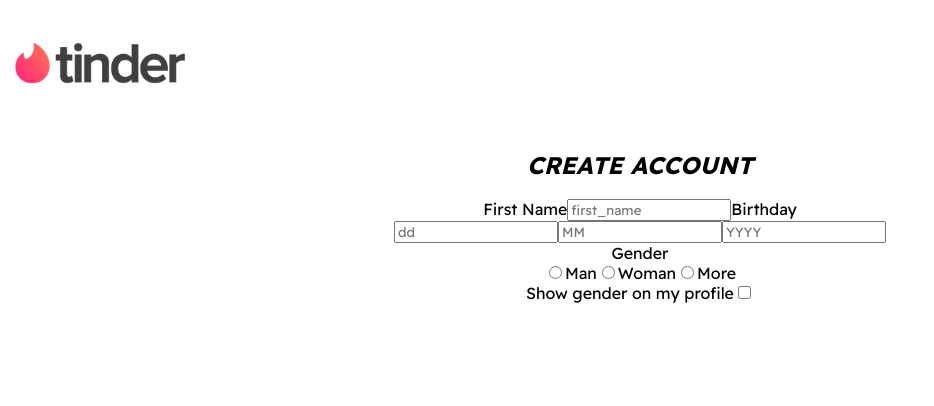
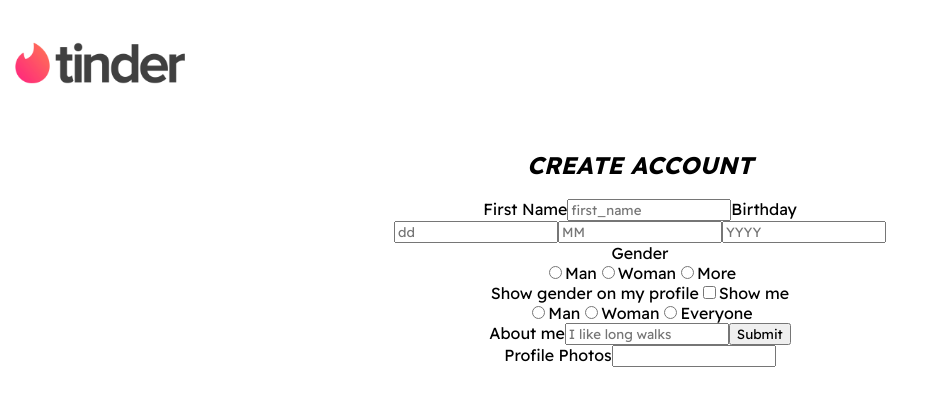
Before and after one commit to s-techlead/tinder-clone, a React (Create React App) app: page /onboarding in a window 1280 px wide. Shown: the top 406 px of the page, without its empty margins (0-934 px from the left). Built offline with nearby package versions, Linux system fonts and the light colour scheme; the HTML template or start-up script is replaced by a standard one.

Commit message:
Onboarding page forms completion

```diff
--- a/src/pages/OnBoarding.js
+++ b/src/pages/OnBoarding.js
@@ -105,6 +105,64 @@
                                 onChange={handleChange}
                                 checked={false}
                         />
+
+                        <label>Show me</label>
+                        <div className="multiple-input-container">
+                        <input
+                                id="man-gender-interest"
+                                type="radio"
+                                name="gender-interest"
+                                value="man"
+                                onChange={handleChange}
+                                checked={false}
+                            />
+                            <label htmlFor="man-gender-interest">Man</label>
+                            <input
+                                id="woman-gender-interest"
+                                type="radio"
+                                name="gender-interest"
+                                value="woman"
+                                onChange={handleChange}
+                                checked={false}
+                            />
+                            <label htmlFor="woman-gender-interest">Woman</label>
+                            <input
+                                id="everyone-gender-interest"
+                                type="radio"
+                                name="gender-interest"
+                                value="everyone"
+                                onChange={handleChange}
+                                checked={false}
+                            />
+                            <label htmlFor="more-gender-interest">Everyone</label>
+                        </div>
+
+                        <label htmlFor="about">About me</label>
+                        <input
+                            id="about"
+                            type="text"
+                            name="about"
+                            required={true}
+                            placeholder="I like long walks"
+                            value={""}
+                            onChange={handleChange}
+                        />
+                        <input type="submit" />
+                    </section>
+
+                    <section>
+                        <label htmlFor="about">Profile Photos</label>
+                        <input
+                            type="url"
+                            name="url"
+                            id="url"
+                            onChange={handleChange}
+                            required={true}
+                        />
+
+                        <div className="photo-container">
+
+                        </div>
                     </section>
                 </form>
 
```
